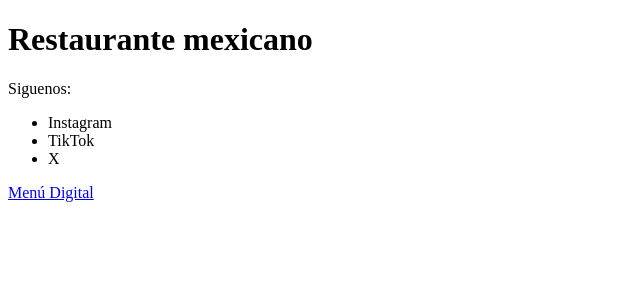
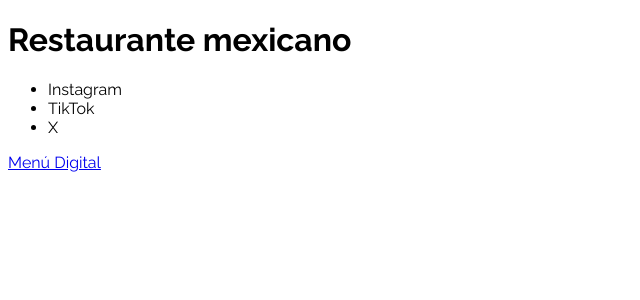
Before and after one commit to andresGon/mexican-Food, a React (Vite) app: page / in a window 1280 px wide. Shown: the top 300 px of the page, without its empty margins (0-640 px from the left). Built offline with nearby package versions, Linux system fonts and the light colour scheme.

Commit message:
fuente 1er opcion

```diff
--- a/src/components/linkTree.jsx
+++ b/src/components/linkTree.jsx
@@ -3,14 +3,15 @@
 const LinkTree = () => {
     return(
         <>
+            <div className="mainWrap">
                 <h1>Restaurante mexicano</h1>
-            <p>Siguenos:</p>
                 <ul>
                     <li>Instagram</li>
                     <li>TikTok</li>
                     <li>X</li>
                 </ul>
                 <Link to="/menu">Menú Digital</Link>
+            </div>
         </>
     )
 }
--- a/src/index.css
+++ b/src/index.css
@@ -1,8 +1,13 @@
+@import url('https://fonts.googleapis.com/css2?family=Raleway:ital,wght@0,100..900;1,100..900&display=swap');
 .wrap-dish{
   display: flex;
   flex-wrap: wrap;
   width: 767px;
   margin: 0 auto;
+}
+
+html, body, * {
+  font-family: "Raleway", sans-serif;
 }
 
 .card-dish{
```
Lines whose indentation alone changed are shown as unchanged.
